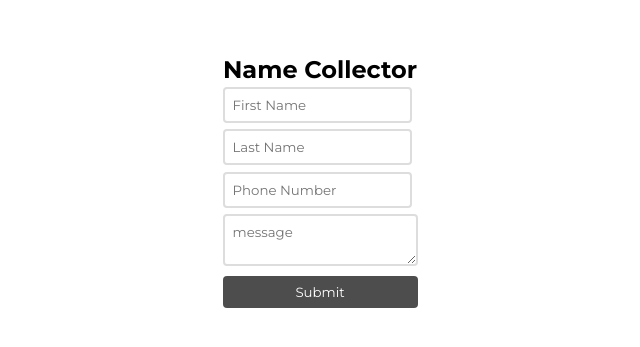
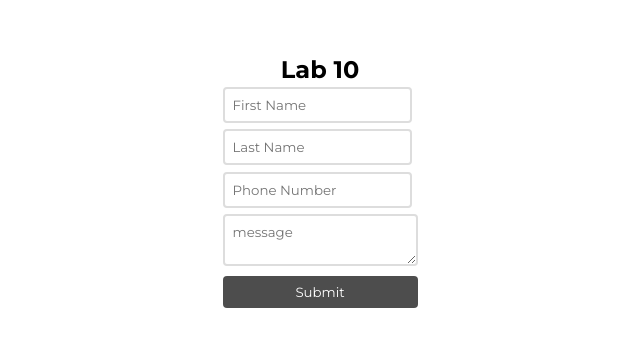
Before and after one commit to youngsterjaidev/flask-azure-demo, a plain HTML site: page index.html in a window 1280 px wide. Shown: the part 217-564 px from the top of the page, without its empty margins (320-960 px from the left). Drawn offline with Linux system fonts and the light colour scheme.

Commit message:
Update index.html

```diff
--- a/index.html
+++ b/index.html
@@ -12,7 +12,7 @@
 <body>
     <main>
         <section>
-            <h1>Name Collector</h1>
+            <h1>Lab 10</h1>
             <form method="post" action="http://192.168.0.253:5000/add">
                 <div><input type="text" name="fname" placeholder="First Name" required></div>
                 <div><input type="text" name="lname" placeholder="Last Name" required></div>
```
